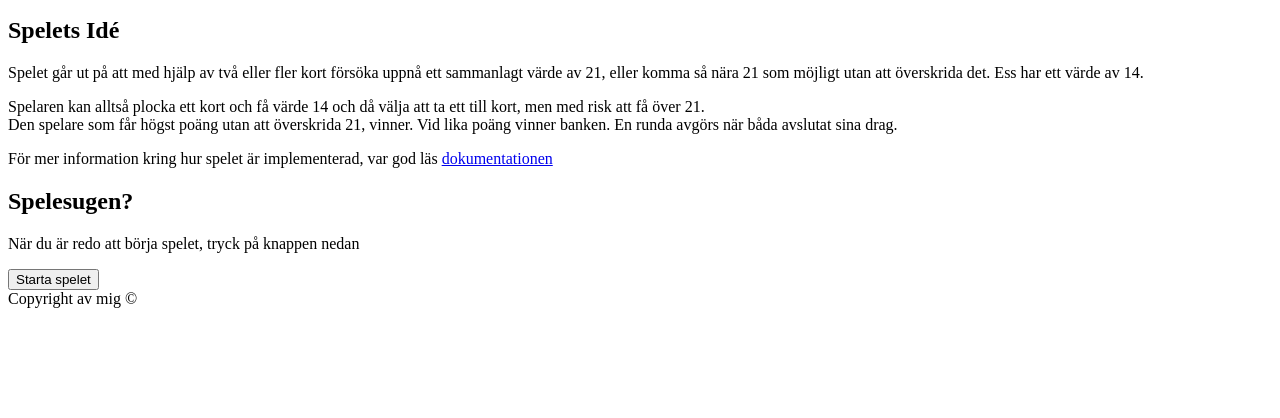
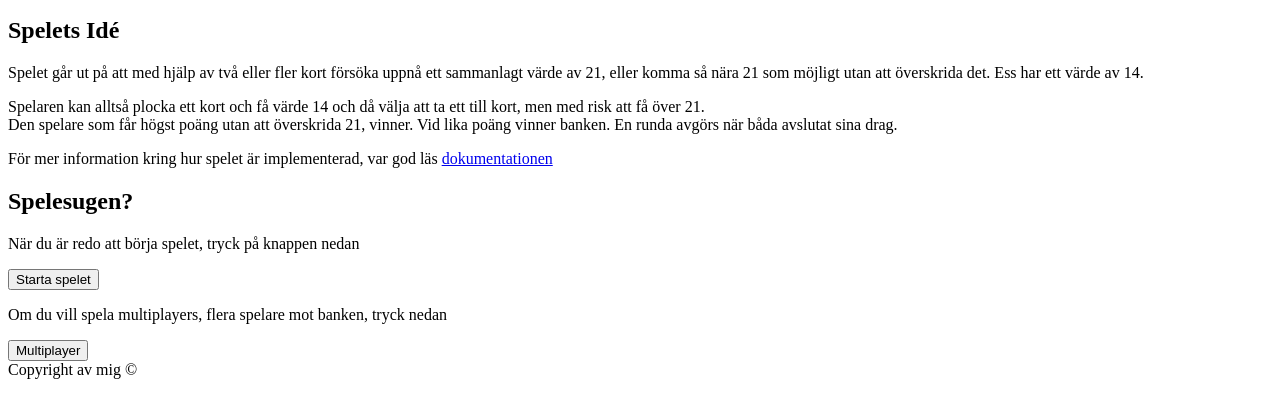
Before and after one commit to KristofferOhlund/mvc, a Symfony app: template templates/game/game-info.html.twig in a window 1280 px wide. Shown: the part 362-780 px from the top of the page. Run offline with Twig, Linux system fonts and the light colour scheme; the template is opened without the code that fills it, so the values that code supplies are empty; some libraries are stand-ins or nearby versions.

Commit message:
Update template for multiplayers

```diff
--- a/templates/game/game-form.html.twig
+++ b/templates/game/game-form.html.twig
@@ -6,9 +6,9 @@
 <article>
     <h1>Multiplayer</h1>
 
-<form action=" {{ path('multiplayer') }}" method="post">
+<form action=" {{ path('multiplayer_post') }}" method="post">
     <p><label for="players">Choose the amount of players</label></p>
-    <input type="number" name="players" min="1" max="5">
+    <input type="number" class="input" name="player_amount" min="1" max="5">
     <button type="submit" class="button primary-button">Börja spelet</button>
 </form>
 
--- a/templates/game/game-info.html.twig
+++ b/templates/game/game-info.html.twig
@@ -22,7 +22,8 @@
     <p>När du är redo att börja spelet, tryck på knappen nedan</p>
     <a href="{{ path('game_init') }}"><button class="button primary-button fifty" value="do-it">Starta spelet</button></a>
 
-    {# <a href="{{ path('game_init') }}"><button class="button primary-button fifty" value="do-it">Multiplayer</button></a> #}
+    <p>Om du vill spela multiplayers, flera spelare mot banken, tryck nedan</p>
+    <a href="{{ path('multiplayer_get') }}"><button class="button blue-button fifty" value="do-it">Multiplayer</button></a>
 </section>
 </article>
 
```
